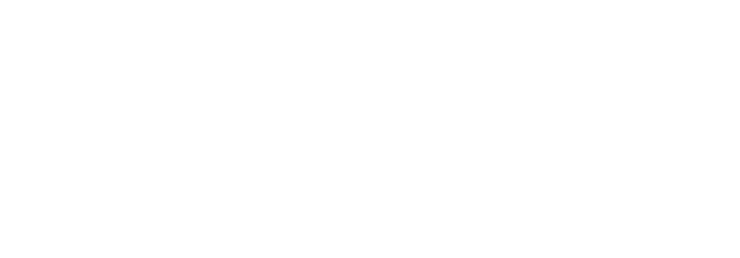
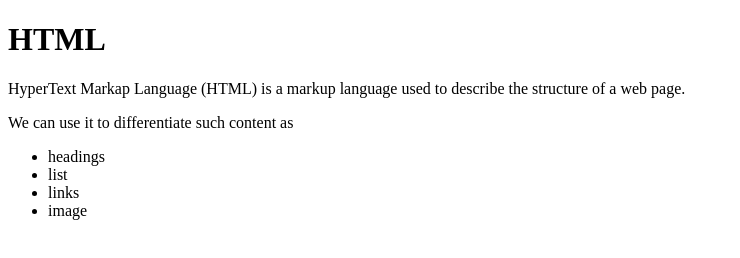
Before and after one commit to NenadGeorgievski/HTML_And_CSS_Course, a plain HTML site: page HTML_AND_CSS_Introduction/HTML_First_Page/index.html in a window 1280 px wide. Shown: the whole page, without its empty margins (0-740 px from the left). Drawn offline with Linux system fonts and the light colour scheme.

Commit message:
changed index.html and added Page1.html

```diff
--- a/HTML_AND_CSS_Introduction/HTML_First_Page/index.html
+++ b/HTML_AND_CSS_Introduction/HTML_First_Page/index.html
@@ -7,6 +7,14 @@
     <title>Document</title>
 </head>
 <body>
-
+    <h1>HTML</h1>
+    <p>HyperText Markap Language (HTML) is a markup language used to describe the structure of a web page.</p>
+    <p>We can use it to differentiate such content as</p>
+    <ul>
+        <li>headings</li>
+        <li>list</li>
+        <li>links</li>
+        <li>image</li>
+    </ul>
 </body>
 </html>
```
Also changed, not shown: HTML_AND_CSS_Introduction/HTML_First_Page/Page1.html (added, +17 -0 lines).
